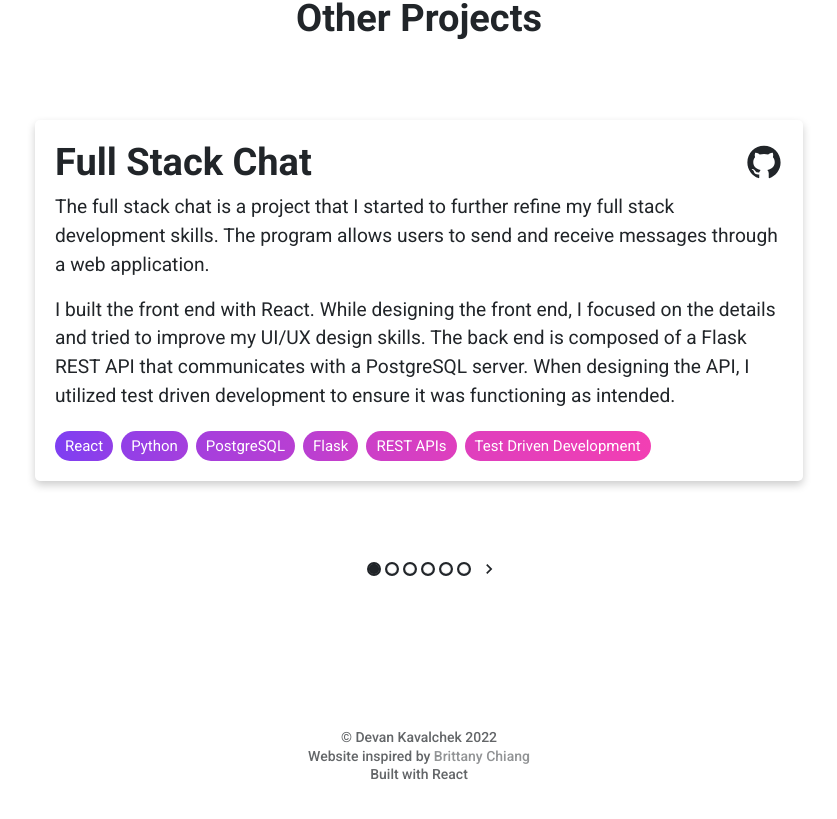
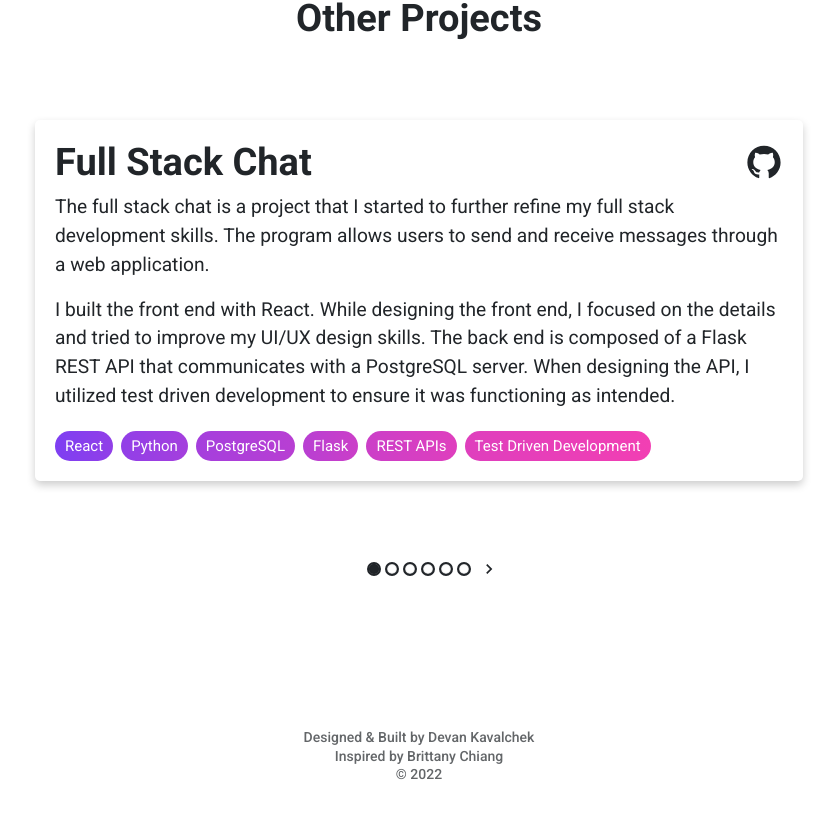
Before and after one commit to devkav/personalWebsite, a React (Create React App) app: page / in a window 1280 px wide. Shown: the part 4163-4982 px from the top of the page, without its empty margins (221-1058 px from the left). Built offline with nearby package versions, Linux system fonts and the light colour scheme.

Commit message:
updated footer

```diff
--- a/src/components/Footer.jsx
+++ b/src/components/Footer.jsx
@@ -1,13 +1,11 @@
 function Footer(props) {
     return (
         <div className="footer">
-            <h5>&#169; Devan Kavalchek 2022 </h5>
-            <h5> Website inspired by <a
+        <h5>Designed & Built by Devan Kavalchek</h5>
+            <h5>Inspired by <a
                 href="https://brittanychiang.com" target="_blank" rel="noreferrer">
                 Brittany Chiang </a></h5>
-                <h5>
-            Built with React
-            </h5>
+            <h5>&#169; 2022 </h5>
         </div>
     );
 }
--- a/src/style/App.css
+++ b/src/style/App.css
@@ -40,7 +40,6 @@
 
 .footer a, .footer a:visited {
     color: var(--bs-body-color);
-    opacity: 0.7;
     text-decoration: none;
     transition: color .3s, opacity .3s;
 }
```
